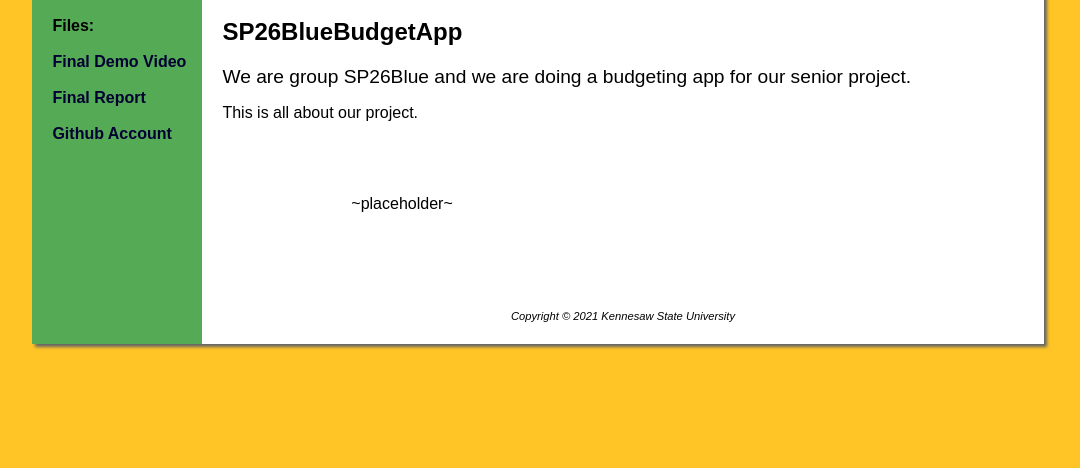
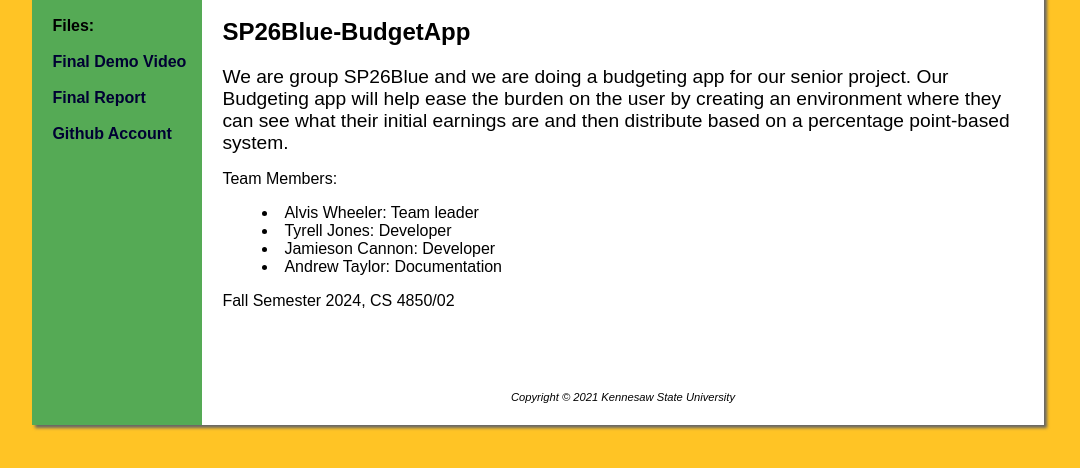
Before and after one commit to SP26BlueBudgetApp/SP26BlueBudgetApp.github.io, a plain HTML site: page index.html in a window 1280 px wide. Shown: the part 240-708 px from the top of the page, without its empty margins (102-1182 px from the left). Drawn offline with Linux system fonts and the light colour scheme.

Commit message:
Added Website handout info
added everything that was on the website instruction document except pictures

```diff
--- a/index.html
+++ b/index.html
@@ -35,19 +35,18 @@
 
 </nav>
 <main>
-<h2>SP26BlueBudgetApp</h2>
-<p><span class="resort">We are group SP26Blue and we are doing a budgeting app for our senior project.</p>
-<!-- <ul>
-  <li>CS 3305 Data Structures</li>
-  <li>CS 3503 Computer Org and Arch
-  <li>CS 4308 Concepts of Programming Languages (two sections)</li>
-  <li>CS 4412 Data Mining</li>
-</ul> -->
-This is all about our project.<p>
+<h2>SP26Blue-BudgetApp</h2>
+<p><span class="resort">We are group SP26Blue and we are doing a budgeting app for our senior project. Our Budgeting app will help ease the burden on the user by creating an environment where they can see what their initial earnings are and then distribute based on a percentage point-based system.</p>
+<p>Team Members: </p>
+<ul>
+  <li>Alvis Wheeler: Team leader</li>
+  <li>Tyrell Jones: Developer</li>
+  <li>Jamieson Cannon: Developer</li>
+  <li>Andrew Taylor: Documentation</li>
+</ul>
+<p>Fall Semester 2024, CS 4850/02</p>
   <div class="clear">&nbsp; &nbsp; &nbsp; &nbsp; &nbsp; &nbsp; &nbsp; &nbsp;
   &nbsp; &nbsp; &nbsp; &nbsp; &nbsp; &nbsp;&nbsp;
-  ~placeholder~ <p>
-
   <br>
   <br>
   <br>
```
